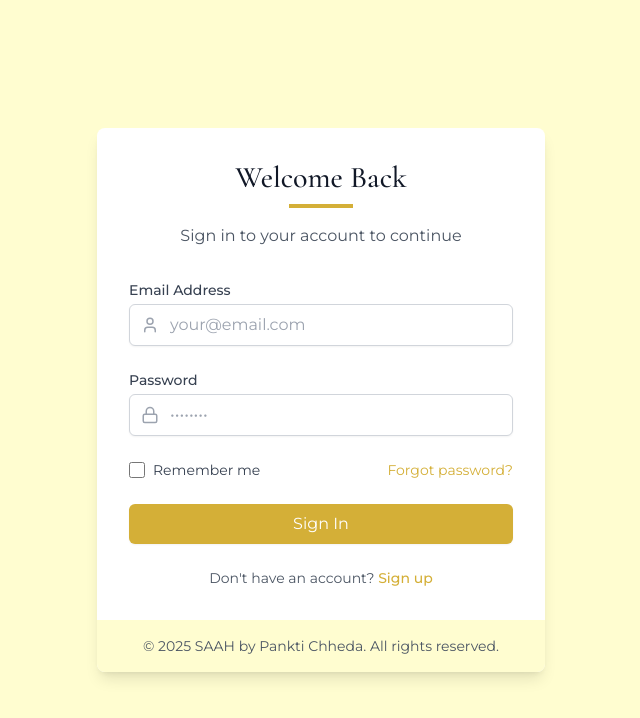
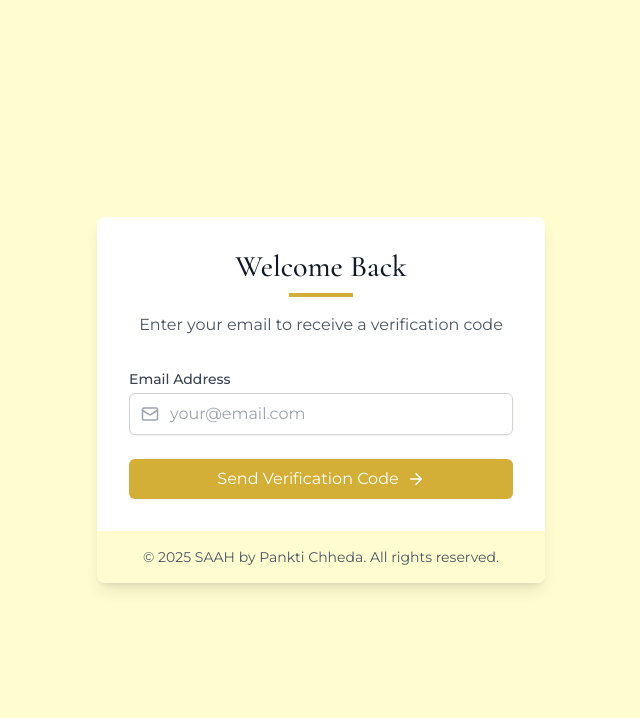
Before and after one commit to Me-Priyank/e-commerce, a React (Vite) app: page /login in a window 1280 px wide. Shown: the top 718 px of the page, without its empty margins (319-959 px from the left). Built offline with nearby package versions, Linux system fonts and the light colour scheme.

Commit message:
authentication done

```diff
--- a/src/App.tsx
+++ b/src/App.tsx
@@ -1,4 +1,4 @@
-import React, { useState, useEffect } from 'react';
+import React from 'react';
 import { Routes, Route, Navigate } from 'react-router-dom';
 import Layout from './components/Layout';
 import Home from './pages/Home';
@@ -9,34 +9,20 @@ import Contact from './pages/Contact';
 import NotFound from './pages/NotFound';
 import LoginPage from './pages/LoginPage';
 import BookAppointment from './pages/BookAppointments';
-
-// Create a context to manage auth state throughout the app
-export const AuthContext = React.createContext({
-  isLoggedIn: 0,
-  setIsLoggedIn: (value: number) => {},
-  userEmail: '',
-  setUserEmail: (email: string) => {}
-});
+import { AuthProvider, AuthContext } from './pages/AuthContext';
 
 function App() {
-  // Initialize state from localStorage or default to logged out (0)
-  const [isLoggedIn, setIsLoggedIn] = useState(() => {
-    const savedLoginState = localStorage.getItem('isLoggedIn');
-    return savedLoginState ? parseInt(savedLoginState) : 0;
-  });
+  return (
+    <AuthProvider>
+      <AppRoutes />
+    </AuthProvider>
+  );
+}
 
-  const [userEmail, setUserEmail] = useState(() => {
-    return localStorage.getItem('userEmail') || '';
-  });
-
-  // Update localStorage when auth state changes
-  useEffect(() => {
-    localStorage.setItem('isLoggedIn', isLoggedIn.toString());
-  }, [isLoggedIn]);
-
-  useEffect(() => {
-    localStorage.setItem('userEmail', userEmail);
-  }, [userEmail]);
+// Separate component for routes that uses the AuthContext
+function AppRoutes() {
+  // Use the AuthContext
+  const { isLoggedIn } = React.useContext(AuthContext);
 
   // Protected route component that redirects to login if user is not logged in
   const ProtectedRoute = ({ children }: { children: React.ReactNode }) => {
@@ -47,36 +33,38 @@ function App() {
   };
 
   return (
-    <AuthContext.Provider value={{ isLoggedIn, setIsLoggedIn, userEmail, setUserEmail }}>
     <Routes>
-        {/* Redirect root to login if not logged in */}
+      {/* Routes inside Layout */}
       <Route path="/" element={
         isLoggedIn === 0 ? <Navigate to="/login" /> : <Layout />
       }>
         <Route index element={<Home />} />
+        <Route path="home" element={<Home />} />
         <Route path="collection/:category" element={<CollectionPage />} />
         <Route path="product/:id" element={<ProductDetail />} />
         <Route path="about" element={<About />} />
         <Route path="contact" element={<Contact />} />
-          <Route path="book-appointment" element={<BookAppointment/>}/>
+        <Route path="book-appointment" element={<BookAppointment />} />
         <Route path="*" element={<NotFound />} />
       </Route>
 
       {/* Login route (outside the Layout) */}
       <Route path="/login" element={
-          isLoggedIn === 1 ? <Navigate to="/" /> : <LoginPage />
+        isLoggedIn === 1 ? <Navigate to="/home" /> : <LoginPage />
       } />
 
       {/* Account route (protected) */}
       <Route path="/account" element={
         <ProtectedRoute>
           <Layout>
-              <LoginPage />
+            <div className="container mx-auto py-8 px-4">
+              <h1 className="text-2xl font-bold mb-4">My Account</h1>
+              {/* Account page content here */}
+            </div>
           </Layout>
         </ProtectedRoute>
       } />
     </Routes>
-    </AuthContext.Provider>
   );
 }
 
--- /dev/null
+++ b/src/pages/AuthContext.tsx
@@ -0,0 +1,87 @@
+import { createContext, useState, useEffect, ReactNode } from 'react';
+
+interface AuthContextType {
+  isLoggedIn: number;
+  setIsLoggedIn: (value: number) => void;
+  userEmail: string;
+  setUserEmail: (value: string) => void;
+  userData: any | null;
+  logout: () => void;
+}
+
+export const AuthContext = createContext<AuthContextType>({
+  isLoggedIn: 0,
+  setIsLoggedIn: () => {},
+  userEmail: '',
+  setUserEmail: () => {},
+  userData: null,
+  logout: () => {},
+});
+
+interface AuthProviderProps {
+  children: ReactNode;
+}
+
+export const AuthProvider = ({ children }: AuthProviderProps) => {
+  const [isLoggedIn, setIsLoggedIn] = useState<number>(0);
+  const [userEmail, setUserEmail] = useState<string>('');
+  const [userData, setUserData] = useState<any | null>(null);
+
+  // Load auth state from localStorage on initial render
+  useEffect(() => {
+    const storedToken = localStorage.getItem('access_token');
+    const storedUserData = localStorage.getItem('user_data');
+    const storedEmail = localStorage.getItem('user_email');
+
+    if (storedToken) {
+      setIsLoggedIn(1);
+
+      if (storedUserData) {
+        try {
+          setUserData(JSON.parse(storedUserData));
+        } catch (error) {
+          console.error('Error parsing user data:', error);
+        }
+      }
+
+      if (storedEmail) {
+        setUserEmail(storedEmail);
+      }
+    }
+  }, []);
+
+  // Update localStorage when auth state changes
+  useEffect(() => {
+    if (isLoggedIn === 1) {
+      localStorage.setItem('user_email', userEmail);
+    }
+  }, [isLoggedIn, userEmail]);
+
+  const logout = () => {
+    // Clear auth state
+    setIsLoggedIn(0);
+    setUserEmail('');
+    setUserData(null);
+
+    // Clear localStorage
+    localStorage.removeItem('access_token');
+    localStorage.removeItem('user_data');
+    localStorage.removeItem('user_email');
+    localStorage.removeItem('role');
+  };
+
+  return (
+    <AuthContext.Provider
+      value={{
+        isLoggedIn,
+        setIsLoggedIn,
+        userEmail,
+        setUserEmail,
+        userData,
+        logout,
+      }}
+    >
+      {children}
+    </AuthContext.Provider>
+  );
+};
--- a/src/pages/LoginPage.tsx
+++ b/src/pages/LoginPage.tsx
@@ -1,21 +1,37 @@
-import { useState, useContext } from 'react';
+import { useState, useContext, useEffect } from 'react';
 import { motion } from 'framer-motion';
-import { User, Lock, LogOut, ShoppingBag, Heart } from 'lucide-react';
+import { ArrowRight, Mail, KeyRound } from 'lucide-react';
 import { useNavigate } from 'react-router-dom';
-import { AuthContext } from '../App';
+import { AuthContext } from './AuthContext';
+import axios from 'axios';
+
+// Base API URL - easier to change if needed
+const API_BASE_URL = 'http://13.60.171.89:8080/api/v1';
 
 export default function LoginPage() {
   // Get the auth context values
   const { isLoggedIn, setIsLoggedIn, userEmail, setUserEmail } = useContext(AuthContext);
 
-  const [password, setPassword] = useState('');
+  const [otp, setOtp] = useState('');
+  const [loading, setLoading] = useState(false);
   const [errorMessage, setErrorMessage] = useState('');
+  const [successMessage, setSuccessMessage] = useState('');
+  const [step, setStep] = useState('email'); // 'email' or 'otp'
   const navigate = useNavigate();
 
-  const handleLogin = () => {
+  // Check if user is already logged in
+  useEffect(() => {
+    const storedToken = localStorage.getItem('access_token');
+    if (storedToken) {
+      setIsLoggedIn(1);
+      navigate('/home');
+    }
+  }, [navigate, setIsLoggedIn]);
+
+  const handleEmailSubmit = async () => {
     // Basic validation
-    if (!userEmail.trim() || !password.trim()) {
-      setErrorMessage('Please enter both email and password');
+    if (!userEmail.trim()) {
+      setErrorMessage('Please enter your email');
       return;
     }
 
@@ -26,38 +42,208 @@ export default function LoginPage() {
       return;
     }
 
-    // Simple password validation (minimum 6 characters)
-    if (password.length < 6) {
-      setErrorMessage('Password must be at least 6 characters');
+    setLoading(true);
+    setErrorMessage('');
+
+    try {
+      // Try multiple request formats to see which one works with your API
+      // Format 1: Query parameter
+      console.log('Attempting OTP request with email:', userEmail);
+
+      // Try with direct query parameter (no encodeURIComponent)
+      const response = await axios.post(
+        `${API_BASE_URL}/auth/login/email-otp?email=${userEmail}`,
+        {},
+        {
+          headers: {
+            'Accept': '*/*',
+            'Content-Type': 'application/json'
+          }
+        }
+      );
+
+      console.log('OTP request response:', response);
+
+      if (response.status === 200) {
+        // Save email to localStorage
+        localStorage.setItem('user_email', userEmail);
+        setSuccessMessage('OTP sent to your email');
+        setStep('otp');
+      } else {
+        setErrorMessage('Failed to send OTP. Please try again.');
+      }
+    } catch (error) {
+      console.error('Error sending OTP:', error);
+
+      // Let's try an alternative approach if the first one fails
+      try {
+        console.log('First attempt failed, trying alternative request format');
+
+        // Format 2: Request body with email parameter
+        const altResponse = await axios({
+          method: 'POST',
+          url: `${API_BASE_URL}/auth/login/email-otp`,
+          headers: {
+            'Content-Type': 'application/x-www-form-urlencoded',
+            'Accept': '*/*'
+          },
+          data: `email=${encodeURIComponent(userEmail)}`
+        });
+
+        console.log('Alternative OTP request response:', altResponse);
+
+        if (altResponse.status === 200) {
+          localStorage.setItem('user_email', userEmail);
+          setSuccessMessage('OTP sent to your email');
+          setStep('otp');
+          return;
+        }
+      } catch (altError) {
+        console.error('Alternative approach also failed:', altError);
+
+        // Last resort - try without any content-type header
+        try {
+          console.log('Trying final approach with minimal headers');
+
+          const finalResponse = await fetch(`${API_BASE_URL}/auth/login/email-otp?email=${encodeURIComponent(userEmail)}`, {
+            method: 'POST',
+            headers: {
+              'Accept': '*/*'
+            }
+          });
+
+          if (finalResponse.ok) {
+            localStorage.setItem('user_email', userEmail);
+            setSuccessMessage('OTP sent to your email');
+            setStep('otp');
+            return;
+          }
+        } catch (finalError) {
+          console.error('Final approach also failed:', finalError);
+        }
+      }
+
+      // If all attempts fail, show error message
+      if (axios.isAxiosError(error)) {
+        if (error.response) {
+          // Server responded with an error
+          const statusCode = error.response.status;
+          const errorData = error.response.data;
+
+          if (statusCode === 500) {
+            setErrorMessage('Server error. Please try again later or contact support.');
+          } else if (statusCode === 404) {
+            setErrorMessage('Email not registered. Please check your email address.');
+          } else if (errorData && errorData.message) {
+            setErrorMessage(errorData.message);
+          } else {
+            setErrorMessage(`Error (${statusCode}): Failed to send OTP. Please try again.`);
+          }
+        } else if (error.request) {
+          // No response received
+          setErrorMessage('No response from server. Please check your internet connection.');
+        } else {
+          setErrorMessage('Failed to send OTP. Please try again.');
+        }
+      } else {
+        setErrorMessage('Failed to send OTP. Please try again.');
+      }
+    } finally {
+      setLoading(false);
+    }
+  };
+
+  const handleOtpSubmit = async () => {
+    // Basic validation
+    if (!otp.trim()) {
+      setErrorMessage('Please enter the OTP');
       return;
     }
 
-    // Clear any previous error messages
+    if (otp.length < 6) {
+      setErrorMessage('Please enter a valid OTP');
+      return;
+    }
+
+    setLoading(true);
     setErrorMessage('');
 
-    // Set logged in state to 1 (FIXED: This was accidentally set to 0 before)
+    try {
+      // Verify OTP with proper request format
+      const response = await axios.post(
+        `${API_BASE_URL}/auth/verify/email-otp`,
+        {
+          contact: userEmail,
+          otp: otp
+        },
+        {
+          headers: {
+            'Accept': 'application/json',
+            'Content-Type': 'application/json'
+          }
+        }
+      );
+
+      // Check if response is successful
+      if (response.data && response.data.response_key === 'SUCCESS') {
+        // Store user data in localStorage
+        localStorage.setItem('user_data', JSON.stringify(response.data.payload.user));
+        localStorage.setItem('access_token', response.data.payload.token_detail.access_token);
+
+        if (response.data.payload.role) {
+          localStorage.setItem('role', response.data.payload.role.name);
+        }
+
+        localStorage.setItem('user_email', userEmail);
+
+        // Update auth context
         setIsLoggedIn(1);
 
-    // Redirect to home page after successful login
-    navigate('/');
+        // Redirect to home page
+        navigate('/home');
+      } else {
+        setErrorMessage('Invalid OTP. Please try again.');
+      }
+    } catch (error) {
+      console.error('Error verifying OTP:', error);
+
+      // Handle different types of errors
+      if (axios.isAxiosError(error)) {
+        if (error.response) {
+          // Server responded with an error
+          const statusCode = error.response.status;
+          const errorData = error.response.data;
+
+          if (statusCode === 401) {
+            setErrorMessage('Invalid OTP. Please try again.');
+          } else if (errorData && errorData.message) {
+            setErrorMessage(errorData.message);
+          } else {
+            setErrorMessage(`Error (${statusCode}): Failed to verify OTP. Please try again.`);
+          }
+        } else if (error.request) {
+          // No response received
+          setErrorMessage('No response from server. Please check your internet connection.');
+        } else {
+          setErrorMessage('Failed to verify OTP. Please try again.');
+        }
+      } else {
+        setErrorMessage('Failed to verify OTP. Please try again.');
+      }
+    } finally {
+      setLoading(false);
+    }
   };
 
-  const handleLogout = () => {
-    // Clear login state
-    setIsLoggedIn(0);
-    setUserEmail('');
-
-    // Clear localStorage (redundant but good practice for certainty)
-    localStorage.removeItem('isLoggedIn');
-    localStorage.removeItem('userEmail');
-
-    navigate('/');
+  const handleBackToEmail = () => {
+    setStep('email');
+    setOtp('');
+    setErrorMessage('');
+    setSuccessMessage('');
   };
 
-  return (
-    <div className="min-h-screen bg-cream py-12 px-4 sm:px-6 lg:px-8 flex items-center justify-center">
-      <div className="max-w-md w-full bg-white shadow-lg rounded-lg overflow-hidden">
-        {isLoggedIn === 0 ? (
+  // Render the email input step
+  const renderEmailStep = () => (
     <motion.div
       initial={{ opacity: 0, y: 20 }}
       animate={{ opacity: 1, y: 0 }}
@@ -67,7 +253,7 @@ export default function LoginPage() {
       <div className="text-center mb-8">
         <h2 className="text-3xl font-heading text-gray-900">Welcome Back</h2>
         <div className="w-16 h-1 bg-gold mx-auto mt-2"></div>
-              <p className="mt-4 text-gray-600">Sign in to your account to continue</p>
+        <p className="mt-4 text-gray-600">Enter your email to receive a verification code</p>
       </div>
 
       {errorMessage && (
@@ -83,7 +269,7 @@ export default function LoginPage() {
           </label>
           <div className="relative">
             <div className="absolute inset-y-0 left-0 pl-3 flex items-center pointer-events-none">
-                    <User size={18} className="text-gray-400" />
+              <Mail size={18} className="text-gray-400" />
             </div>
             <input
               id="email"
@@ -93,68 +279,28 @@ export default function LoginPage() {
               onChange={(e) => setUserEmail(e.target.value)}
               className="block w-full pl-10 pr-3 py-2 border border-gray-300 rounded-md shadow-sm focus:ring-gold focus:border-gold"
               placeholder="your@email.com"
+              disabled={loading}
             />
           </div>
         </div>
 
-              <div>
-                <label htmlFor="password" className="block text-sm font-medium text-gray-700 mb-1">
-                  Password
-                </label>
-                <div className="relative">
-                  <div className="absolute inset-y-0 left-0 pl-3 flex items-center pointer-events-none">
-                    <Lock size={18} className="text-gray-400" />
-                  </div>
-                  <input
-                    id="password"
-                    name="password"
-                    type="password"
-                    value={password}
-                    onChange={(e) => setPassword(e.target.value)}
-                    className="block w-full pl-10 pr-3 py-2 border border-gray-300 rounded-md shadow-sm focus:ring-gold focus:border-gold"
-                    placeholder="••••••••"
-                  />
-                </div>
-              </div>
-
-              <div className="flex items-center justify-between">
-                <div className="flex items-center">
-                  <input
-                    id="remember-me"
-                    name="remember-me"
-                    type="checkbox"
-                    className="h-4 w-4 text-gold focus:ring-gold border-gray-300 rounded"
-                  />
-                  <label htmlFor="remember-me" className="ml-2 block text-sm text-gray-700">
-                    Remember me
-                  </label>
-                </div>
-
-                <div className="text-sm">
-                  <a href="#" className="text-gold hover:text-gold/80">
-                    Forgot password?
-                  </a>
-                </div>
-              </div>
-
         <button
-                onClick={handleLogin}
-                className="w-full bg-gold hover:bg-gold/90 text-white py-2 px-4 rounded-md transition duration-300 shadow-sm"
+          onClick={handleEmailSubmit}
+          disabled={loading}
+          className="w-full bg-gold hover:bg-gold/90 text-white py-2 px-4 rounded-md transition duration-300 shadow-sm flex items-center justify-center"
         >
-                Sign In
+          {loading ? (
+            <span className="inline-block h-5 w-5 border-2 border-white border-t-transparent rounded-full animate-spin mr-2"></span>
+          ) : null}
+          {loading ? 'Sending...' : 'Send Verification Code'}
+          {!loading && <ArrowRight size={18} className="ml-2" />}
         </button>
-
-              <div className="text-center">
-                <p className="text-sm text-gray-600">
-                  Don't have an account?{' '}
-                  <a href="#" className="text-gold hover:text-gold/80 font-medium">
-                    Sign up
-                  </a>
-                </p>
-              </div>
       </div>
     </motion.div>
-        ) : (
+  );
+
+  // Render the OTP input step
+  const renderOtpStep = () => (
     <motion.div
       initial={{ opacity: 0, y: 20 }}
       animate={{ opacity: 1, y: 0 }}
@@ -162,52 +308,84 @@ export default function LoginPage() {
       className="p-8"
     >
       <div className="text-center mb-8">
-              <h2 className="text-3xl font-heading text-gray-900">Welcome Back</h2>
+        <h2 className="text-3xl font-heading text-gray-900">Verify Your Email</h2>
         <div className="w-16 h-1 bg-gold mx-auto mt-2"></div>
-              <p className="mt-4 text-gray-600">You are logged in as {userEmail}</p>
+        <p className="mt-4 text-gray-600">Enter the verification code sent to <span className="font-medium">{userEmail}</span></p>
       </div>
 
+      {errorMessage && (
+        <div className="mb-6 p-3 bg-red-50 text-red-700 rounded-md text-sm">
+          {errorMessage}
+        </div>
+      )}
+
+      {successMessage && (
+        <div className="mb-6 p-3 bg-green-50 text-green-700 rounded-md text-sm">
+          {successMessage}
+        </div>
+      )}
+
       <div className="space-y-6">
-              <div className="border border-gray-200 rounded-lg p-4 flex items-center cursor-pointer hover:bg-gray-50 transition-colors">
-                <div className="bg-gold/10 p-3 rounded-full mr-4">
-                  <User size={24} className="text-gold" />
+        <div>
+          <label htmlFor="otp" className="block text-sm font-medium text-gray-700 mb-1">
+            Verification Code
+          </label>
+          <div className="relative">
+            <div className="absolute inset-y-0 left-0 pl-3 flex items-center pointer-events-none">
+              <KeyRound size={18} className="text-gray-400" />
             </div>
-                <div>
-                  <h3 className="font-medium">My Profile</h3>
-                  <p className="text-sm text-gray-500">Edit your profile details</p>
-                </div>
-              </div>
-
-              <div className="border border-gray-200 rounded-lg p-4 flex items-center cursor-pointer hover:bg-gray-50 transition-colors">
-                <div className="bg-gold/10 p-3 rounded-full mr-4">
-                  <ShoppingBag size={24} className="text-gold" />
-                </div>
-                <div>
-                  <h3 className="font-medium">My Orders</h3>
-                  <p className="text-sm text-gray-500">View your order history</p>
-                </div>
-              </div>
-
-              <div className="border border-gray-200 rounded-lg p-4 flex items-center cursor-pointer hover:bg-gray-50 transition-colors">
-                <div className="bg-gold/10 p-3 rounded-full mr-4">
-                  <Heart size={24} className="text-gold" />
-                </div>
-                <div>
-                  <h3 className="font-medium">Wishlist</h3>
-                  <p className="text-sm text-gray-500">Your saved items</p>
+            <input
+              id="otp"
+              name="otp"
+              type="text"
+              value={otp}
+              onChange={(e) => setOtp(e.target.value.replace(/[^0-9]/g, ''))}
+              className="block w-full pl-10 pr-3 py-2 border border-gray-300 rounded-md shadow-sm focus:ring-gold focus:border-gold text-center tracking-widest"
+              placeholder="000000"
+              maxLength={6}
+              disabled={loading}
+            />
           </div>
         </div>
 
         <button
-                onClick={handleLogout}
-                className="w-full flex items-center justify-center bg-gray-100 hover:bg-gray-200 text-gray-800 py-3 px-4 rounded-md transition duration-300 shadow-sm mt-4"
+          onClick={handleOtpSubmit}
+          disabled={loading}
+          className="w-full bg-gold hover:bg-gold/90 text-white py-2 px-4 rounded-md transition duration-300 shadow-sm flex items-center justify-center"
         >
-                <LogOut size={18} className="mr-2" />
-                Sign Out
+          {loading ? (
+            <span className="inline-block h-5 w-5 border-2 border-white border-t-transparent rounded-full animate-spin mr-2"></span>
+          ) : null}
+          {loading ? 'Verifying...' : 'Verify & Login'}
+        </button>
+
+        <div className="text-center mt-4">
+          <button
+            onClick={handleBackToEmail}
+            className="text-gold hover:text-gold/80 text-sm font-medium"
+            disabled={loading}
+          >
+            Change Email
           </button>
         </div>
+
+        <div className="text-center mt-2">
+          <button
+            onClick={handleEmailSubmit}
+            className="text-gray-600 hover:text-gray-800 text-sm"
+            disabled={loading}
+          >
+            Didn't receive code? Resend
+          </button>
+        </div>
+      </div>
     </motion.div>
-        )}
+  );
+
+  return (
+    <div className="min-h-screen bg-cream py-12 px-4 sm:px-6 lg:px-8 flex items-center justify-center">
+      <div className="max-w-md w-full bg-white shadow-lg rounded-lg overflow-hidden">
+        {step === 'email' ? renderEmailStep() : renderOtpStep()}
 
         <div className="bg-cream py-4 px-8 text-center">
           <p className="text-sm text-gray-600">
--- a/src/pages/ProtectedRoute.tsx
+++ /dev/null
@@ -1,18 +0,0 @@
-import React, { useContext } from 'react';
-import { Navigate } from 'react-router-dom';
-import { AuthContext } from '../App';
-
-// This component can be used to protect any route that requires login
-const ProtectedRoute = ({ children }: { children: React.ReactNode }) => {
-  const { isLoggedIn } = useContext(AuthContext);
-
-  if (isLoggedIn === 0) {
-    // User is not logged in, redirect to login page
-    return <Navigate to="/login" />;
-  }
-
-  // User is logged in, render the children
-  return <>{children}</>;
-};
-
-export default ProtectedRoute;
```
Also changed, not shown: package.json (+4 -3 lines), 1 other file (tests, documents, lock files or other folders). Lines whose indentation alone changed are shown as unchanged.
